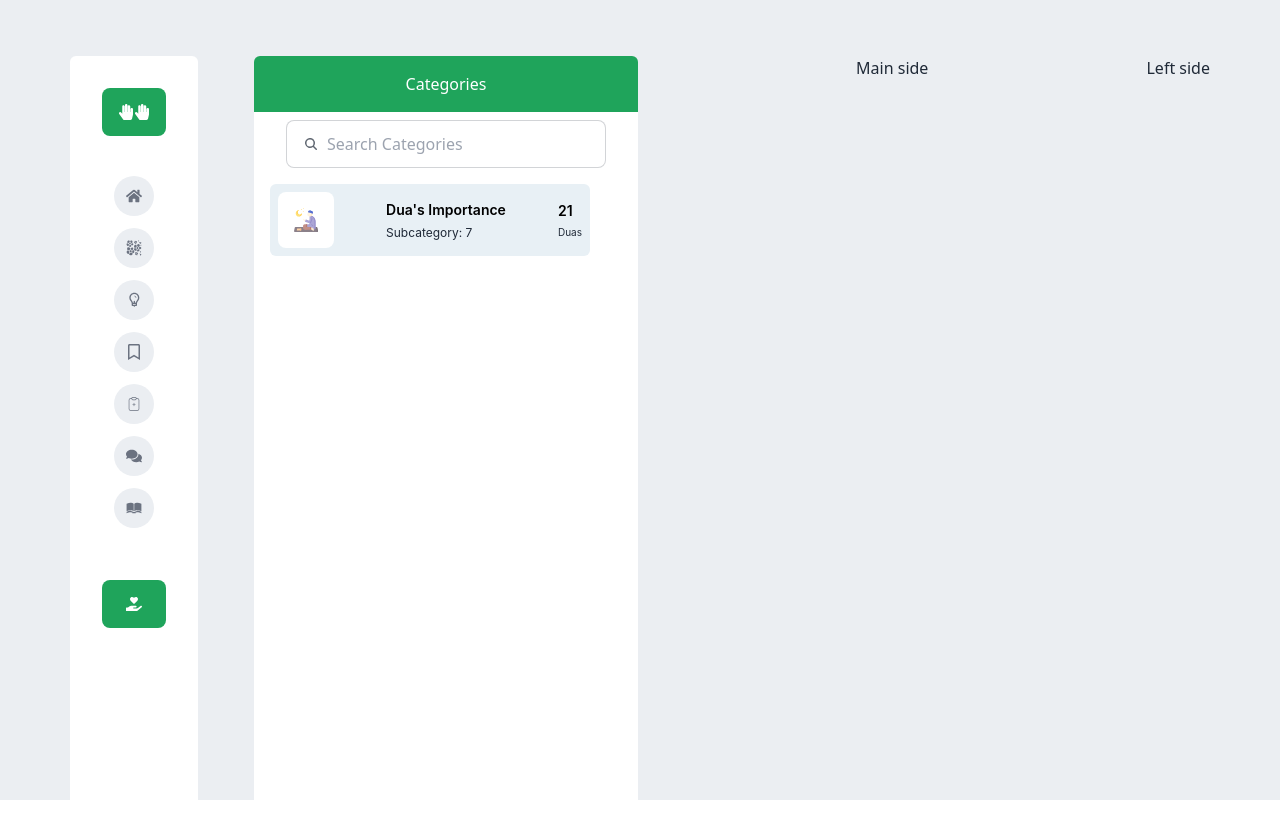
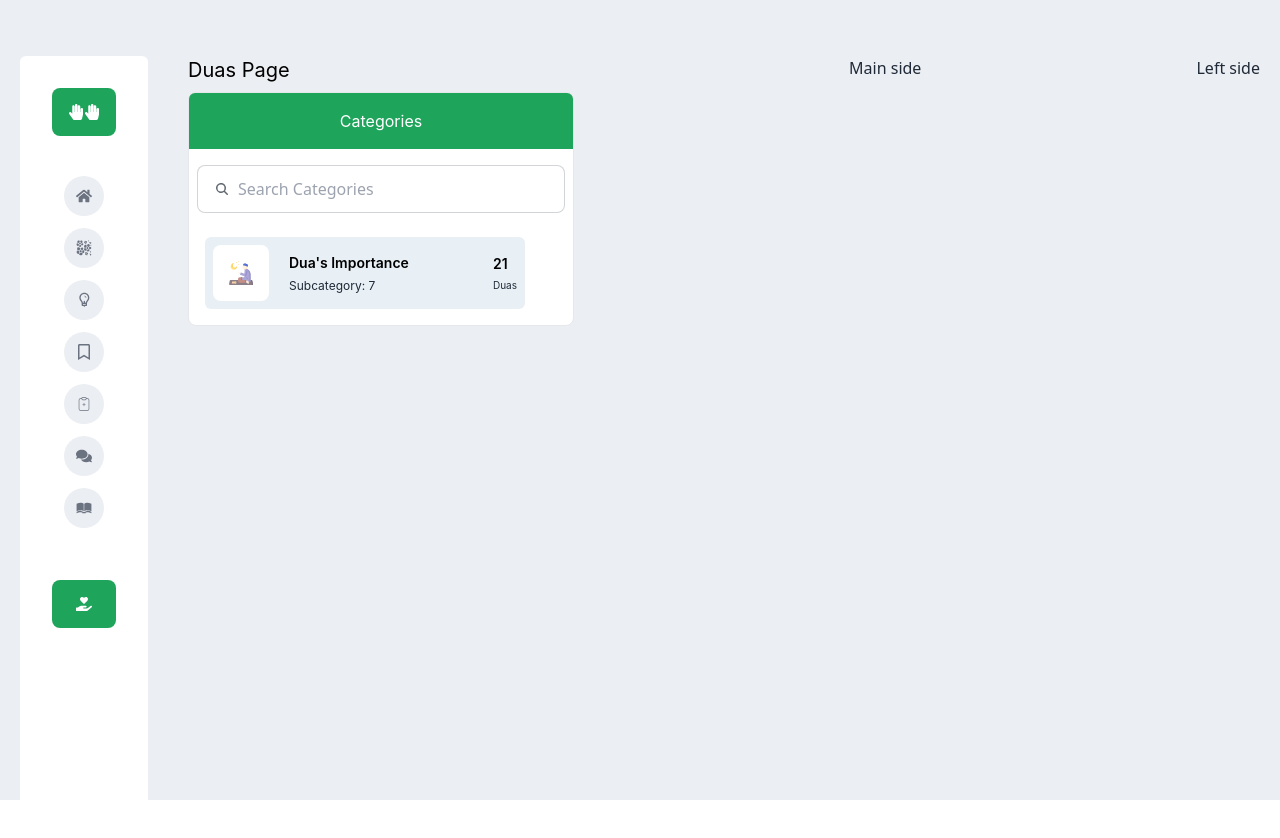
Before and after one commit to Mehebul02/duae-application, a Next.js app: page / in a window 1280 px wide. Shown: the top 838 px of the page. Built offline with nearby package versions, Linux system fonts and the light colour scheme.

Commit message:
dua categories

```diff
--- a/src/app/page.js
+++ b/src/app/page.js
@@ -11,7 +11,7 @@ export default function Home() {
   <div className="bg-[#EBEEF2] h-screen">
      <Container className='pt-14'>
      <div className="flex  justify-between ">
-     <div className="flex gap-14">
+     <div className="flex gap-10">
      <Sidebar />
      <DuasPage/>
      </div>
--- a/src/components/DuasPage.jsx
+++ b/src/components/DuasPage.jsx
@@ -15,12 +15,15 @@ const DuasPage = () => {
     // ... other categories
   ];
   return (
-    <div className="bg-white   rounded-lg ">
+    <div className="">
+        <h1 className="text-xl text-black font-inter mb-2">Duas Page</h1>
+        <div className="bg-white border  rounded-lg ">
+
 <div className="flex justify-center items-center bg-primary-color w-96 h-14 rounded-t-md">
-        <h1 className="text-md text-white">Categories</h1>
+  <h1 className="text-md text-white font-inter">Categories</h1>
 </div>
-      <div className="">
-        <label className="input input-bordered bg-white flex items-center gap-2 mt-2 w-80 mx-auto">
+<div className="p-2">
+  <label className="input input-bordered bg-white flex items-center gap-2 mt-2  mx-auto">
     <svg
       xmlns="http://www.w3.org/2000/svg"
       viewBox="0 0 16 16"
@@ -40,13 +43,15 @@ const DuasPage = () => {
 <div className="collapse ">
   <input type="checkbox" />
   <div className="collapse-title  ">
-          <div className="flex flex-row justify-between items-center  bg-[#E8F0F5] p-2 rounded-md ">
+    <div className="flex flex-row justify-between items-center  bg-[#E8F0F5] p-2 rounded-md  w-full">
 
+    <div className="flex justify-center items-center gap-5">
     <Image src={dui} alt="dui" className="bg-white w-14 h-14 p-4 rounded-lg "/>
 
      <div className="">
        <h1 className="text-[14px] text-black font-inter font-semibold">Dua's Importance</h1>
        <h2 className="text-[12px] font-inter mt-1"> Subcategory: 7</h2>
+     </div>
     </div>
       <div>
         <h1 className="text-[14px] text-black font-inter font-semibold">21</h1>
@@ -55,7 +60,50 @@ const DuasPage = () => {
     </div>
   </div>
   <div className="collapse-content">
-          <p>hello</p>
+  <ul>
+
+  <li className="relative flex gap-2  ">
+    <div className="before:absolute before:left-[5.5px] before:h-full before:border-l before:border-dotted before:border-primary-color">
+    <svg xmlns="http://www.w3.org/2000/svg" width="8" height="8" className="bi bi-circle ml-[1px]  text-primary-color">
+  <circle cx="4" cy="4" r="4" fill="currentColor"/>
+</svg>
+
+
+    </div>
+    <div className="text-[12px] text-black font-inter font-semibold">
+      <p className="">The servant is dependent on his Lord</p>
+    </div>
+  </li>
+  <li className="relative flex gap-2 font-semibold">
+    <div className="before:absolute before:left-[5.5px] before:h-full before:border-l before:border-dotted before:border-primary-color ">
+    <svg xmlns="http://www.w3.org/2000/svg" width="8" height="8" className="bi bi-circle ml-[1px] mt-[17px] text-primary-color">
+  <circle cx="4" cy="4" r="4" fill="currentColor"/>
+</svg>
+
+
+    </div>
+    <div className="text-[12px] text-black font-inter mt-3">
+      <p className="">The servant is dependent on his Lord</p>
+    </div>
+  </li>
+  <li className="relative flex gap-2 font-semibold">
+    <div className="before:absolute before:left-[5.5px] before:h-full before:border-l before:border-dotted before:border-primary-color ">
+    <svg xmlns="http://www.w3.org/2000/svg" width="8" height="8" className="bi bi-circle ml-[1px] mt-[17px] text-primary-color">
+  <circle cx="4" cy="4" r="4" fill="currentColor"/>
+</svg>
+
+
+    </div>
+    <div className="text-[12px] text-black font-inter mt-3">
+      <p className="">The servant is dependent on his Lord</p>
+    </div>
+  </li>
+
+</ul>
+
+
+
+  </div>
 </div>
 </div>
     </div>
--- a/src/components/sherad/Container.jsx
+++ b/src/components/sherad/Container.jsx
@@ -3,7 +3,7 @@ import { twMerge } from "tailwind-merge";
 
 const Container = ({ children, className }) => {
   return (
-    <div className={twMerge("max-w-[1140px] mx-auto px-4 lg:px-0", className)}>
+    <div className={twMerge("max-w-[1240px] mx-auto px-4 lg:px-0", className)}>
       {children}
     </div>
   );
```
Lines whose indentation alone changed are shown as unchanged.
